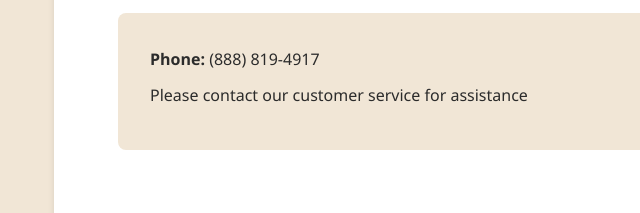
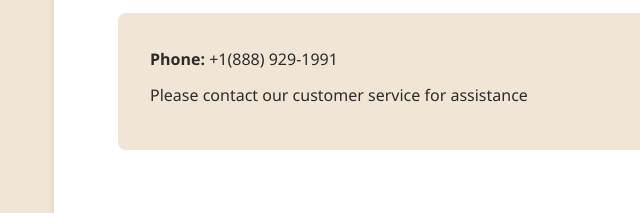
Before and after one commit to altralink/altralink, a website built with Vite: page privacy.html in a window 1280 px wide. Shown: the part 4406-4619 px from the top of the page, 2-642 px from the left. Built offline with nearby package versions, Linux system fonts and the light colour scheme.

Commit message:
Update privacy.html

```diff
--- a/privacy.html
+++ b/privacy.html
@@ -125,7 +125,7 @@
                     <h2>9. Contact Us</h2>
                     <p>If you have any questions about this Privacy Policy, please contact us:</p>
                     <div class="contact-info-legal">
-                        <p><strong>Phone:</strong> (888) 819-4917</p>
+                        <p><strong>Phone:</strong> +1(888) 929-1991</p>
                         <p>Please contact our customer service for assistance</p>
                     </div>
                 </section>
```
